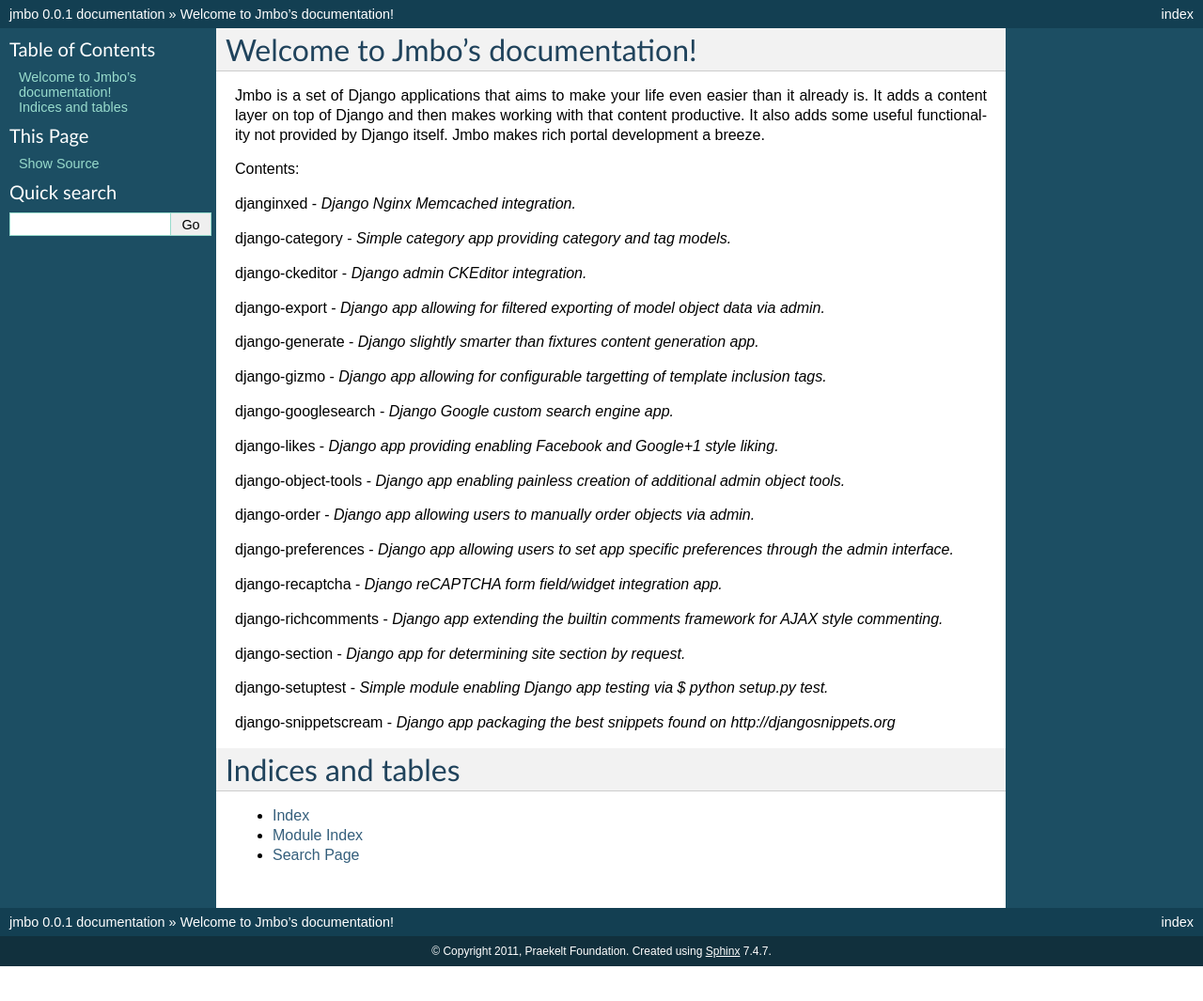
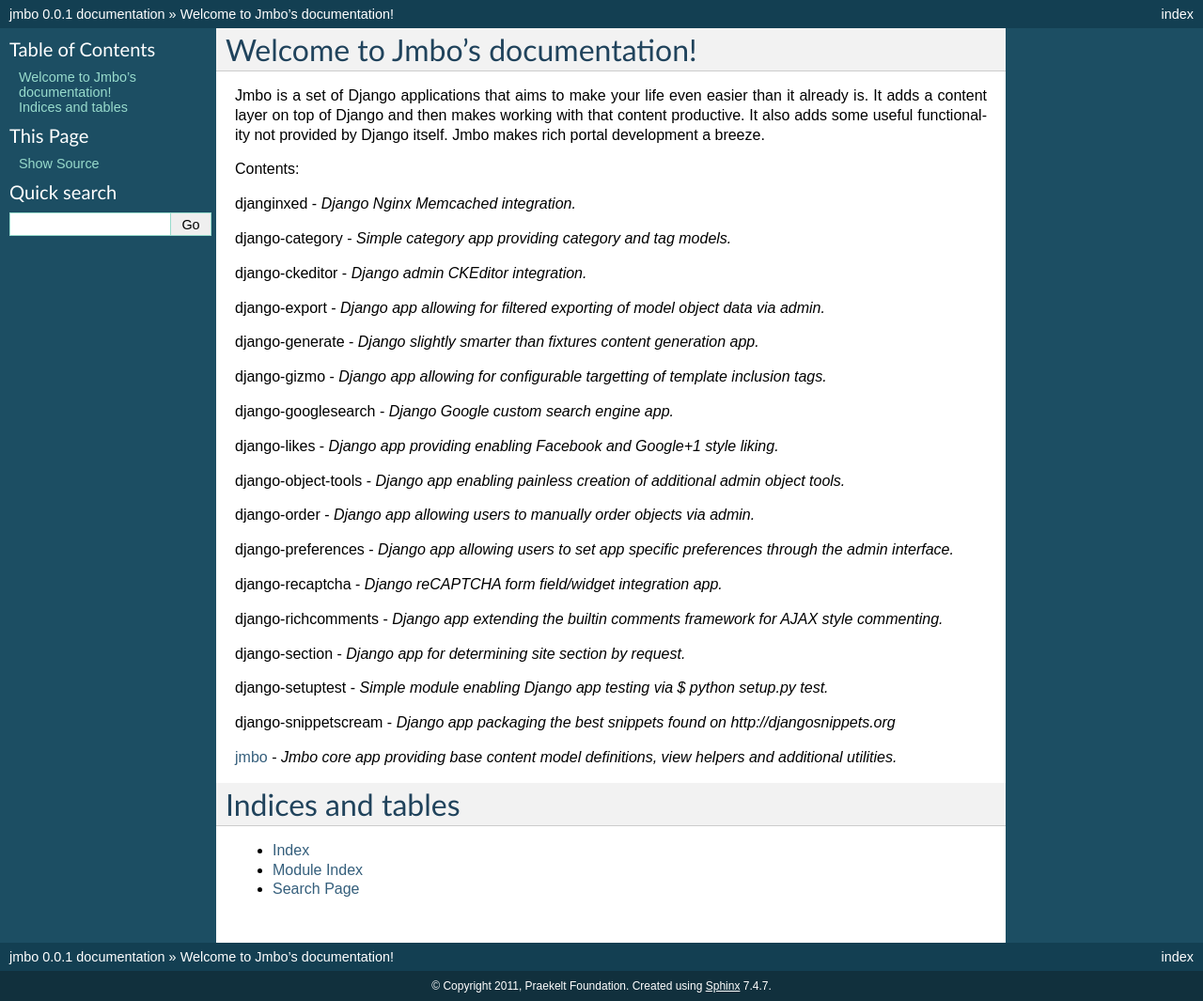
Before and after one commit to praekelt/jmbo, a Sphinx documentation site: the page built from docs/index.rst, in a window 1280 px wide. Shown: the whole page at 94% size. Built offline with Sphinx 7.4.7, drawn with Linux system fonts in a browser that asks for light colours; before the commit the page ends 1028 px from its top, so only the background shows below that.

Commit message:
include jmbo doc

```diff
--- a/docs/index.rst
+++ b/docs/index.rst
@@ -45,6 +45,8 @@
 
 :doc:`django-snippetscream <apps/django-snippetscream/README>` - *Django app packaging the best snippets found on http://djangosnippets.org*
 
+:doc:`jmbo <README>` - *Jmbo core app providing base content model definitions, view helpers and additional utilities.*
+
 Indices and tables
 ==================
 
```
